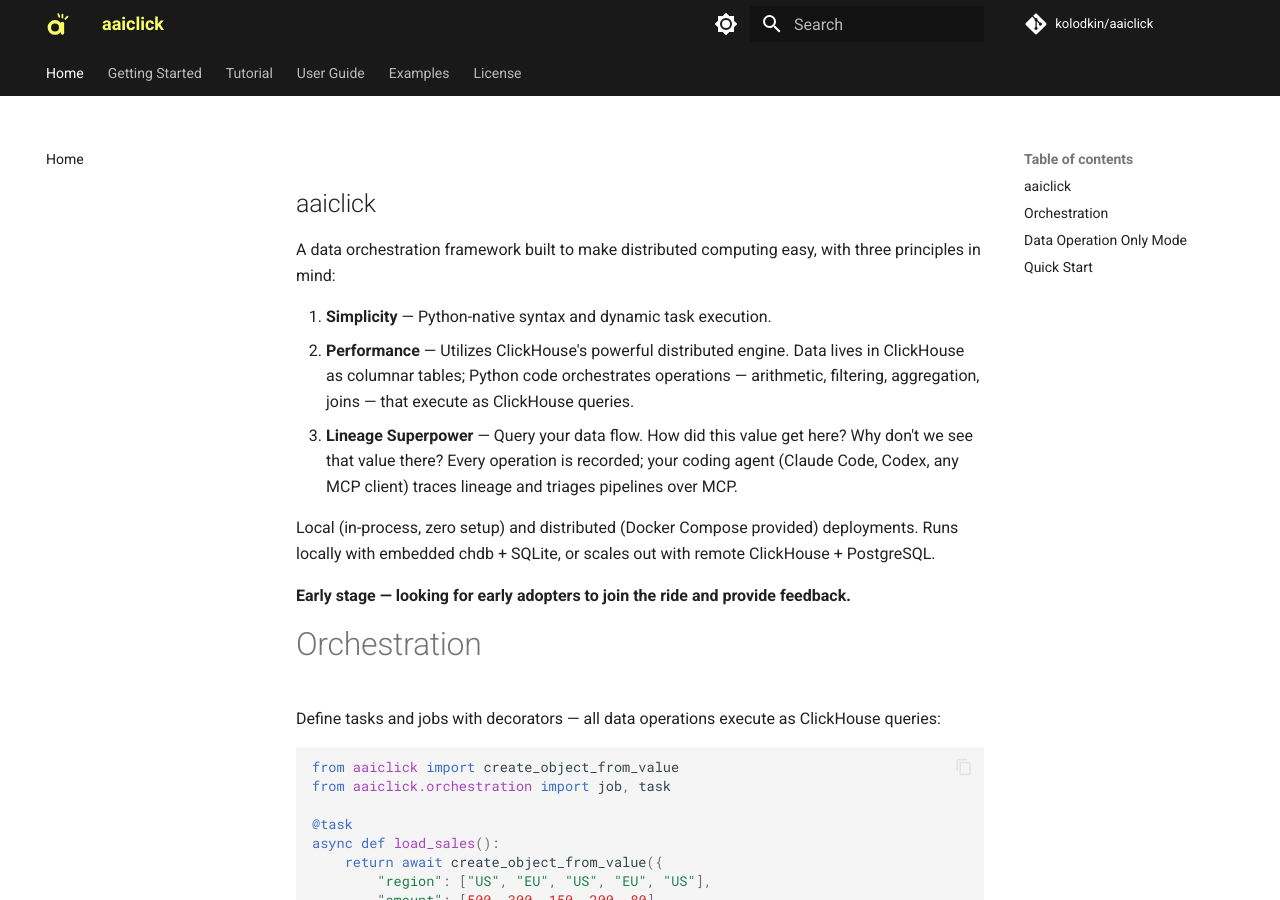
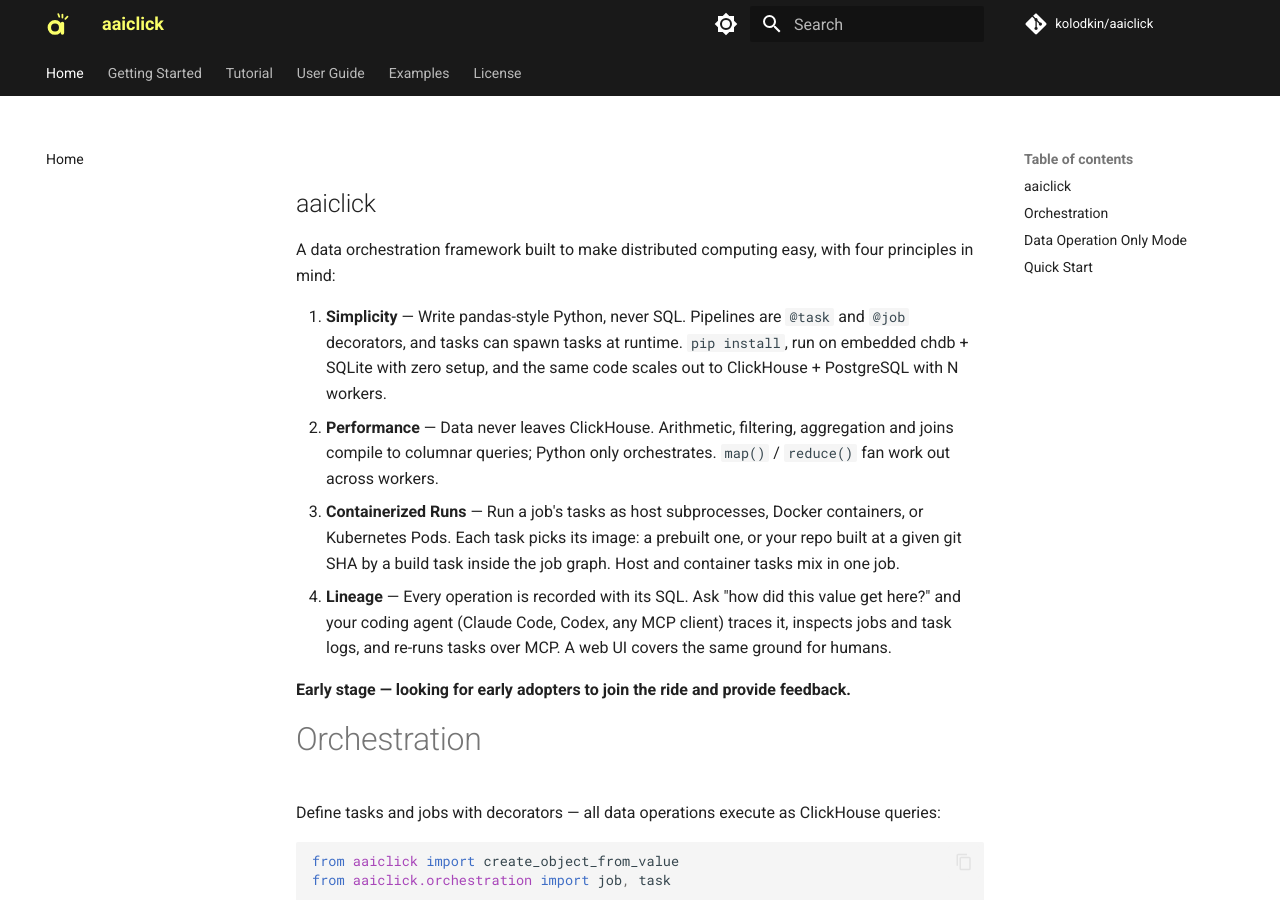
Before and after one commit to kolodkin/aaiclick, an MkDocs documentation site: the page built from docs/index.md, in a window 1280 px wide and 900 px high. Built offline with MkDocs 1.6.1 and Material for MkDocs 9.7.7, drawn with Linux system fonts in a browser that asks for light colours; comment, search, counter and statistics services are not loaded.

Commit message:
Rewrite README principles as four advantage-led bullets
State what aaiclick buys the user rather than how it works: no-SQL
Python with zero-setup local mode, data staying in ClickHouse,
per-task container images across subprocess/Docker/Kubernetes runners,
and SQL-level lineage over MCP plus the web UI. Fold the separate
local/distributed paragraph into the Simplicity bullet. docs/index.md
carries the same copy.

Co-Authored-By: Claude Fable 5.1 <noreply@anthropic.com>
Claude-Session: https://claude.ai/code/session_01LYqe6P7jBaFNSj5Qw4NrJM

```diff
--- a/docs/index.md
+++ b/docs/index.md
@@ -1,14 +1,12 @@
 aaiclick
 ---
 
-A data orchestration framework built to make distributed computing easy, with three principles in mind:
+A data orchestration framework built to make distributed computing easy, with four principles in mind:
 
-1. **Simplicity** — Python-native syntax and dynamic task execution.
-2. **Performance** — Utilizes ClickHouse's powerful distributed engine. Data lives in ClickHouse as columnar tables; Python code orchestrates operations — arithmetic, filtering, aggregation, joins — that execute as ClickHouse queries.
-3. **Lineage Superpower** — Query your data flow. How did this value get here? Why don't we see that value there? Every operation is recorded; your coding agent (Claude Code, Codex, any MCP client) traces lineage and triages pipelines over MCP.
-
-Local (in-process, zero setup) and distributed (Docker Compose provided) deployments.
-Runs locally with embedded chdb + SQLite, or scales out with remote ClickHouse + PostgreSQL.
+1. **Simplicity** — Write pandas-style Python, never SQL. Pipelines are `@task` and `@job` decorators, and tasks can spawn tasks at runtime. `pip install`, run on embedded chdb + SQLite with zero setup, and the same code scales out to ClickHouse + PostgreSQL with N workers.
+2. **Performance** — Data never leaves ClickHouse. Arithmetic, filtering, aggregation and joins compile to columnar queries; Python only orchestrates. `map()` / `reduce()` fan work out across workers.
+3. **Containerized Runs** — Run a job's tasks as host subprocesses, Docker containers, or Kubernetes Pods. Each task picks its image: a prebuilt one, or your repo built at a given git SHA by a build task inside the job graph. Host and container tasks mix in one job.
+4. **Lineage** — Every operation is recorded with its SQL. Ask "how did this value get here?" and your coding agent (Claude Code, Codex, any MCP client) traces it, inspects jobs and task logs, and re-runs tasks over MCP. A web UI covers the same ground for humans.
 
 **Early stage — looking for early adopters to join the ride and provide feedback.**
 
```
Also changed, not shown: README.md (+5 -7 lines).
